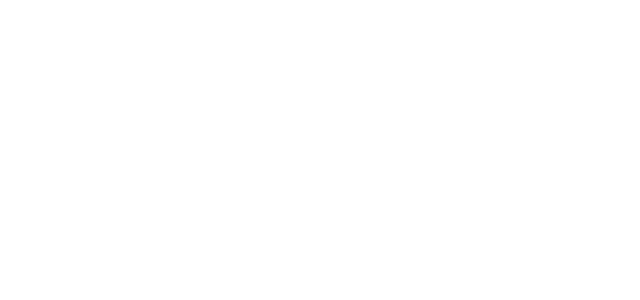
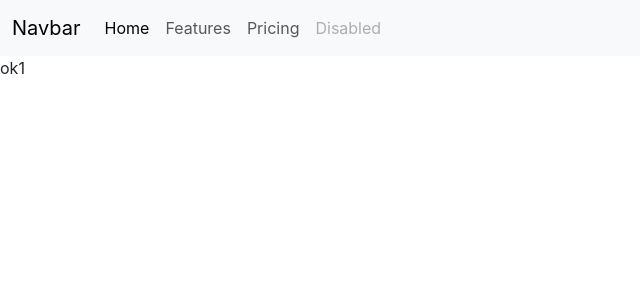
Before and after one commit to natenettey/Henumo_Ai, a React (Create React App) app in the folder client/: page /items/single-item/1 in a window 1280 px wide. Before the commit this address had no page. Shown: the top 300 px of the page, without its empty margins (0-640 px from the left). Built offline with nearby package versions, Linux system fonts and the light colour scheme; the HTML template or start-up script is replaced by a standard one.

Commit message:
added a dynamic route for the single items

```diff
--- a/client/src/App.tsx
+++ b/client/src/App.tsx
@@ -7,6 +7,7 @@
 import './App.css';
 import { createTheme, ThemeProvider } from '@mui/material';
 import ItemsPage from "./app/pages/itemPage/itemsPage";
+import SingleItemPage from "./app/pages/singleItem/singleItemPage";
 const theme = createTheme({
   typography: {
     fontFamily: [
@@ -29,6 +30,7 @@
           <Route   path="/register"  element={<Register/>}/>
           <Route   path="/login"  element={<Login/>}/>
           <Route   path="/account/dashboard/"  element={<Dashboard/>}/>
+          <Route   path="items/single-item/:productID"  element={<SingleItemPage/>}/>
 
 
          </Routes>
--- a/client/src/app/components/itemCard/ItemCardComponent.tsx
+++ b/client/src/app/components/itemCard/ItemCardComponent.tsx
@@ -4,6 +4,7 @@
 import CardMedia from '@mui/material/CardMedia';
 import Button from '@mui/material/Button';
 import Typography from '@mui/material/Typography';
+import { Link } from 'react-router-dom';
 
 export default function ItemCard(prop:any) {
   return (
@@ -23,7 +24,7 @@
       </CardContent>
       <CardActions>
         <Button size="small">Share</Button>
-        <Button size="small">Learn More</Button>
+        <Button component = {Link} to ={`/items/single-item/${prop.itemLink}`} size="small">Reviews</Button>
       </CardActions>
     </Card>
   );
--- a/client/src/app/pages/itemPage/itemsPage.tsx
+++ b/client/src/app/pages/itemPage/itemsPage.tsx
@@ -78,7 +78,7 @@
                         Object.values(productItems).map(
                             (item: any) => {
                                 return <Grid item xs={12} sm={6} md={4} lg={3}>
-                                    <ItemCard itemName={item.name} itemType={item.productType} ></ItemCard>
+                                    <ItemCard itemName={item.name} itemType={item.productType} itemLink = {item._id} ></ItemCard>
                                 </Grid>
                             }
                         )
--- /dev/null
+++ b/client/src/app/pages/singleItem/singleItemPage.tsx
@@ -0,0 +1,15 @@
+import { FC } from "react"
+import NavBar from "../../components/navBar/navBarComponent"
+import { useParams } from "react-router-dom"
+
+const SingleItemPage:FC  = () => {
+    const { productID }: any = useParams()
+    {/* useEffect to fetch the specific product details based on the productID  */}
+ return <>
+ <NavBar />
+ <p>ok{productID}</p>
+
+ </>
+}
+
+export default SingleItemPage
```
Also changed, not shown: client/src/assets/christin-hume-Hcfwew744z4-unsplash.jpg.
